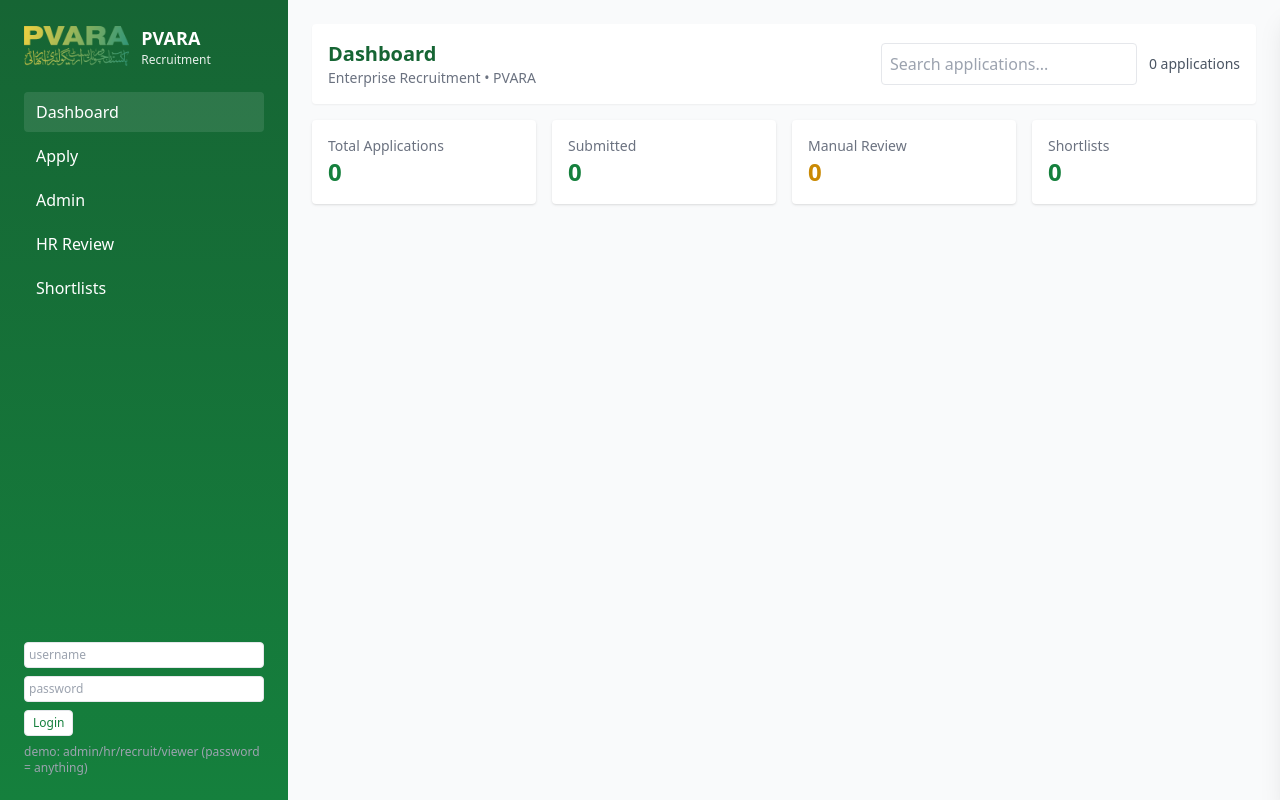
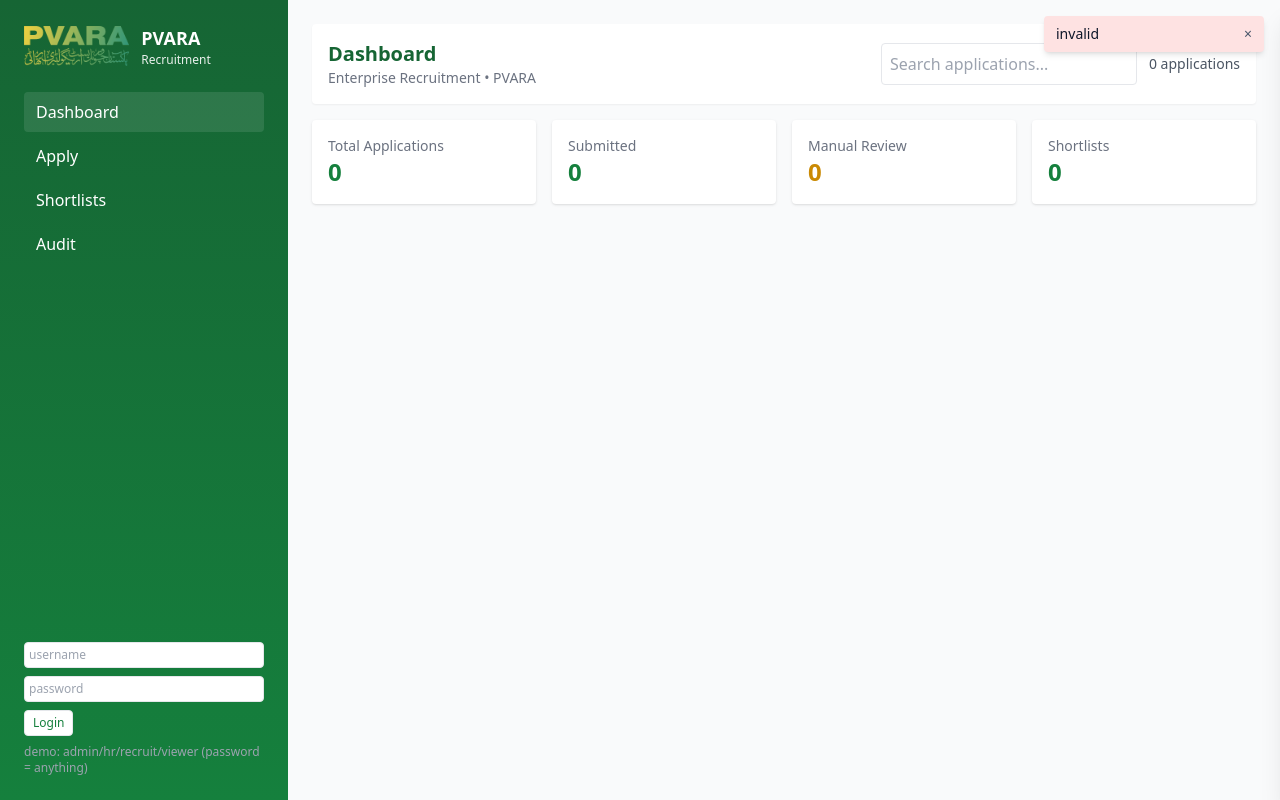
Before and after one commit to makenubl/pvara-frontend, a React (Create React App) app: page / in a window 1280 px wide. Both pictures are taken after a click on the button "Login". Built offline with nearby package versions, Linux system fonts and the light colour scheme.

Commit message:
chore: tailwind toasts + cancel edit button in admin form

```diff
--- a/src/PvaraPhase2.jsx
+++ b/src/PvaraPhase2.jsx
@@ -1,6 +1,7 @@
 import React, { useEffect, useRef, useState, createContext, useContext } from "react";
 import logo from "./logo.png";
 import "./index.css";
+import { ToastProvider, useToast } from "./ToastContext";
 
 // ---------- Simple Auth (demo RBAC) ----------
 const AuthCtx = createContext();
@@ -138,8 +139,10 @@ function PvaraPhase2() {
 
   const auth = useAuth();
   const user = auth?.user ?? null;
+  const { addToast } = useToast();
 
   const [view, setView] = useState("dashboard");
+  const [editingJobId, setEditingJobId] = useState(null);
   const [jobForm, setJobForm] = useState({
     title: "",
     department: "",
@@ -176,18 +179,34 @@ function PvaraPhase2() {
 
   function createJob(e) {
     e?.preventDefault();
+    if (editingJobId) {
+      const updated = { ...jobForm, id: editingJobId };
+      setState((s) => ({ ...s, jobs: s.jobs.map((j) => (j.id === editingJobId ? updated : j)) }));
+      audit("update-job", { jobId: editingJobId, title: updated.title });
+      addToast("Job updated", { type: "success" });
+      setEditingJobId(null);
+      setJobForm({ title: "", department: "", grade: "", description: "", locations: [], openings: 1, employmentType: "Full-time", salary: { min: 0, max: 0 }, fields: {} });
+      return;
+    }
+
     const j = { ...jobForm, id: `job-${Date.now()}`, createdAt: new Date().toISOString() };
     setState((s) => ({ ...s, jobs: [j, ...(s.jobs || [])] }));
     audit("create-job", { jobId: j.id, title: j.title });
     setJobForm({ title: "", department: "", grade: "", description: "", locations: [], openings: 1, employmentType: "Full-time", salary: { min: 0, max: 0 }, fields: {} });
-    alert("Job created (local)");
+    addToast("Job created (local)", { type: "success" });
+  }
+
+  function deleteJob(jobId) {
+    setState((s) => ({ ...s, jobs: (s.jobs || []).filter((j) => j.id !== jobId) }));
+    audit("delete-job", { jobId });
+    addToast("Job deleted", { type: "info" });
   }
 
   function submitApplication(e) {
     e?.preventDefault();
     const job = (state.jobs || []).find((j) => j.id === appForm.jobId);
     if (!job) {
-      alert("Select job");
+      addToast("Select job", { type: "error" });
       return;
     }
 
@@ -229,7 +248,7 @@ function PvaraPhase2() {
     audit("submit-app", { appId: app.id, jobId: job.id, status: app.status });
     setAppForm({ jobId: state.jobs[0]?.id || "", name: "", email: "", cnic: "", phone: "", degree: "", experienceYears: "", address: "", linkedin: "" });
     if (fileRef.current) fileRef.current.value = null;
-    alert("Application submitted: " + app.status);
+    addToast("Application submitted: " + app.status, { type: "success" });
   }
 
   function openDrawer(app) {
@@ -261,7 +280,7 @@ function PvaraPhase2() {
 
   function exportShortlistCSV(slId) {
     const sl = state.shortlists.find((s) => s.id === slId);
-    if (!sl) return alert("Not found");
+    if (!sl) return addToast("Shortlist not found", { type: "error" });
     const rows = [["Name", "Email", "Score"]];
     sl.items.forEach((i) => {
       const a = state.applications.find((x) => x.id === i.applicantId);
@@ -296,14 +315,21 @@ function PvaraPhase2() {
           <button onClick={() => setView("apply")} className={`w-full text-left px-3 py-2 rounded ${view === "apply" ? "bg-white/10" : ""}`}>
             Apply
           </button>
+          {auth.hasRole('admin') && (
             <button onClick={() => setView("admin")} className={`w-full text-left px-3 py-2 rounded ${view === "admin" ? "bg-white/10" : ""}`}>
               Admin
             </button>
+          )}
+          {auth.hasRole(['hr','admin','recruiter']) && (
             <button onClick={() => setView("hr")} className={`w-full text-left px-3 py-2 rounded ${view === "hr" ? "bg-white/10" : ""}`}>
               HR Review
             </button>
+          )}
           <button onClick={() => setView("shortlists")} className={`w-full text-left px-3 py-2 rounded ${view === "shortlists" ? "bg-white/10" : ""}`}>
             Shortlists
+          </button>
+          <button onClick={() => setView("audit")} className={`w-full text-left px-3 py-2 rounded ${view === "audit" ? "bg-white/10" : ""}`}>
+            Audit
           </button>
         </nav>
 
@@ -333,7 +359,7 @@ function PvaraPhase2() {
               <LoginInline
                 onLogin={(cred) => {
                   const res = auth.login(cred);
-                  if (!res.ok) alert(res.message);
+                  if (!res.ok) addToast(res.message, { type: 'error' });
                   else setView("dashboard");
                 }}
               />
@@ -468,7 +494,7 @@ function PvaraPhase2() {
             <input value={jobForm.department} onChange={(e) => setJobForm({ ...jobForm, department: e.target.value })} placeholder="Department" className="border p-2 rounded w-full" />
             <textarea value={jobForm.description} onChange={(e) => setJobForm({ ...jobForm, description: e.target.value })} placeholder="Description" className="border p-2 rounded w-full" />
             <div className="flex gap-2">
-              <button className="px-3 py-2 bg-green-700 text-white rounded">Create Job</button>
+                <button className="px-3 py-2 bg-green-700 text-white rounded">{editingJobId ? 'Update Job' : 'Create Job'}</button>
                 <button
                   type="button"
                   onClick={() =>
@@ -488,6 +514,18 @@ function PvaraPhase2() {
                 >
                   Reset
                 </button>
+                {editingJobId && (
+                  <button
+                    type="button"
+                    onClick={() => {
+                      setEditingJobId(null);
+                      setJobForm({ title: "", department: "", grade: "", description: "", locations: [], openings: 1, employmentType: "Full-time", salary: { min: 0, max: 0 }, fields: {} });
+                    }}
+                    className="px-3 py-2 border rounded text-sm"
+                  >
+                    Cancel Edit
+                  </button>
+                )}
             </div>
           </form>
 
@@ -495,12 +533,27 @@ function PvaraPhase2() {
             <h4 className="font-semibold">Existing Jobs</h4>
             {(state.jobs || []).map((j) => (
               <div key={j.id} className="border p-2 rounded mt-2">
-                <div className="flex justify-between">
+                <div className="flex justify-between items-center">
                   <div>
                     <div className="font-semibold">{j.title}</div>
                     <div className="text-xs text-gray-500">{j.department}</div>
                   </div>
+                  <div className="flex items-center gap-2">
                     <div className="text-xs">{new Date(j.createdAt).toLocaleDateString()}</div>
+                    <button
+                      onClick={() => {
+                        setJobForm({ ...j });
+                        setEditingJobId(j.id);
+                        window.scrollTo?.(0, 0);
+                      }}
+                      className="px-2 py-1 border rounded text-sm"
+                    >
+                      Edit
+                    </button>
+                    <button onClick={() => deleteJob(j.id)} className="px-2 py-1 border rounded text-sm">
+                      Delete
+                    </button>
+                  </div>
                 </div>
               </div>
             ))}
@@ -543,11 +596,11 @@ function PvaraPhase2() {
           <div className="mt-2 flex gap-2">
             <button
               onClick={() => {
-                if (!selectedApps.length) return alert("Select applicants first");
+                if (!selectedApps.length) return addToast("Select applicants first", { type: 'error' });
                 const jobId = state.applications.find((x) => x.id === selectedApps[0])?.jobId;
                 createShortlist(jobId, selectedApps);
                 setSelectedApps([]);
-                alert("Shortlist created");
+                addToast("Shortlist created", { type: 'success' });
               }}
               className="px-3 py-2 bg-green-700 text-white rounded"
             >
@@ -588,6 +641,46 @@ function PvaraPhase2() {
     );
   }
 
+  function AuditView() {
+    const rows = (state.audit || []).slice(0, 200);
+    function exportAudit() {
+      const csvRows = [["id", "action", "details", "ts", "user"]];
+      (state.audit || []).forEach((r) => csvRows.push([r.id, r.action, JSON.stringify(r.details || {}), r.ts, r.user]));
+      const csv = arrayToCSV(csvRows);
+      const blob = new Blob([csv], { type: 'text/csv' });
+      const url = URL.createObjectURL(blob);
+      const a = document.createElement('a');
+      a.href = url;
+      a.download = `audit-${new Date().toISOString().slice(0,10)}.csv`;
+      a.click();
+      URL.revokeObjectURL(url);
+      addToast('Audit exported', { type: 'success' });
+    }
+
+    return (
+      <div>
+        <Header title="Audit Log" />
+        <div className="bg-white p-4 rounded shadow space-y-2">
+          <div className="flex justify-between items-center">
+            <div className="text-sm text-gray-600">Showing {rows.length} recent entries</div>
+            <div>
+              <button onClick={exportAudit} className="px-3 py-1 border rounded">Export CSV</button>
+            </div>
+          </div>
+          <div className="max-h-96 overflow-auto">
+            {rows.map((r) => (
+              <div key={r.id} className="border-b py-2">
+                <div className="text-sm font-semibold">{r.action}</div>
+                <div className="text-xs text-gray-500">{new Date(r.ts).toLocaleString()} — {r.user}</div>
+                <div className="text-xs mt-1 whitespace-pre-wrap">{JSON.stringify(r.details)}</div>
+              </div>
+            ))}
+          </div>
+        </div>
+      </div>
+    );
+  }
+
   return (
     <div className="flex min-h-screen bg-gray-50">
       <Sidebar />
@@ -597,6 +690,7 @@ function PvaraPhase2() {
         {view === "admin" && <AdminView />}
         {view === "hr" && <HRView />}
         {view === "shortlists" && <ShortlistsView />}
+        {view === "audit" && <AuditView />}
       </div>
 
       {/* Drawer */}
@@ -645,8 +739,10 @@ function PvaraPhase2() {
 // Wrap with AuthProvider for standalone mounting
 export default function PvaraPhase2Wrapper() {
   return (
+    <ToastProvider>
       <AuthProvider>
         <PvaraPhase2 />
       </AuthProvider>
+    </ToastProvider>
   );
 }
--- /dev/null
+++ b/src/ToastContext.jsx
@@ -0,0 +1,55 @@
+import React, { createContext, useContext, useState, useEffect } from 'react';
+
+const ToastCtx = createContext();
+
+export function ToastProvider({ children }) {
+  const [toasts, setToasts] = useState([]);
+
+  useEffect(() => {
+    if (!toasts.length) return;
+    const timers = toasts.map((t) =>
+      setTimeout(() => {
+        setToasts((s) => s.filter((x) => x.id !== t.id));
+      }, t.duration || 4000)
+    );
+    return () => timers.forEach((t) => clearTimeout(t));
+  }, [toasts]);
+
+  function addToast(message, opts = {}) {
+    const id = `t-${Date.now()}-${Math.random().toString(36).slice(2, 8)}`;
+    const toast = { id, message, type: opts.type || 'info', duration: opts.duration || 4000 };
+    setToasts((s) => [toast, ...s]);
+    return id;
+  }
+
+  function removeToast(id) {
+    setToasts((s) => s.filter((t) => t.id !== id));
+  }
+
+  return (
+    <ToastCtx.Provider value={{ toasts, addToast, removeToast }}>
+      {children}
+      <div className="fixed top-4 right-4 z-50 space-y-2">
+        {toasts.map((t) => (
+          <div key={t.id} className="flex" role="status" aria-live="polite">
+            <div
+              className={
+                `min-w-[220px] px-3 py-2 rounded shadow-md text-slate-900 flex items-start justify-between gap-2 ` +
+                (t.type === 'error' ? 'bg-red-100' : t.type === 'success' ? 'bg-green-50' : 'bg-sky-50')
+              }
+            >
+              <div className="flex-1 text-sm">{t.message}</div>
+              <button className="ml-2 text-sm text-slate-600" onClick={() => removeToast(t.id)} aria-label="dismiss">×</button>
+            </div>
+          </div>
+        ))}
+      </div>
+    </ToastCtx.Provider>
+  );
+}
+
+export function useToast() {
+  return useContext(ToastCtx);
+}
+
+export default ToastCtx;
```
Also changed, not shown: 1 other file (tests, documents, lock files or other folders). Lines whose indentation alone changed are shown as unchanged.
